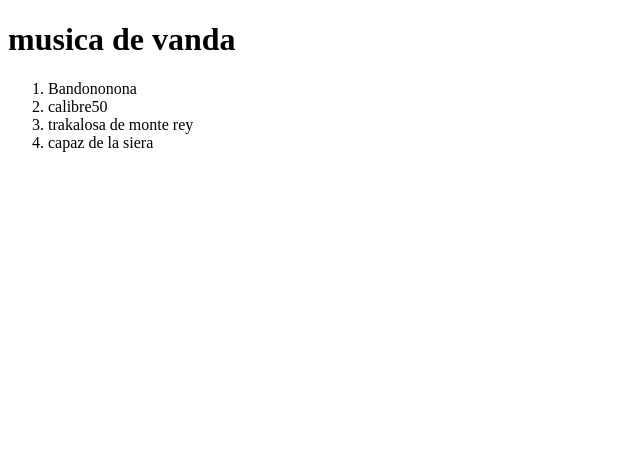
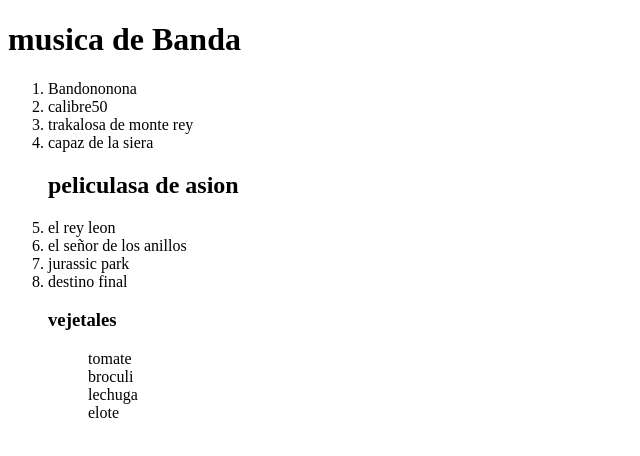
Before and after one commit to roxana94/palma, a plain HTML site: page laboratorio1.html in a window 1280 px wide. Shown: the whole page, without its empty margins (0-640 px from the left). Drawn offline with Linux system fonts and the light colour scheme.

Commit message:
Lista de comida favorita

```diff
--- a/laboratorio1.html
+++ b/laboratorio1.html
@@ -4,12 +4,22 @@
       <head>
 	        <title>practicatres_laboratorio</title>
 	  </head>
-	  <h1> musica de vanda </h1>
+	  <h1> musica de Banda </h1>
 	  <body>
 	  <ol>
 		<li>Bandononona</li> <li>calibre50</li>  <li>trakalosa de monte rey</li> <li>capaz de la siera</li>
 
+	  <h2> peliculasa de asion </h2>
+	  <li>el rey leon</li> <li>el señor de los anillos</li> <li>jurassic park</li> <li>destino final</li>
+
+
+	  <h3>vejetales</h3>
+	  <ul>tomate</ul>
+	  <ul>broculi</ul>
+	  <ul>lechuga</ul>
+	  <ul>elote</ul>
 
 	  </body>
 
+
 	  <html>
```
